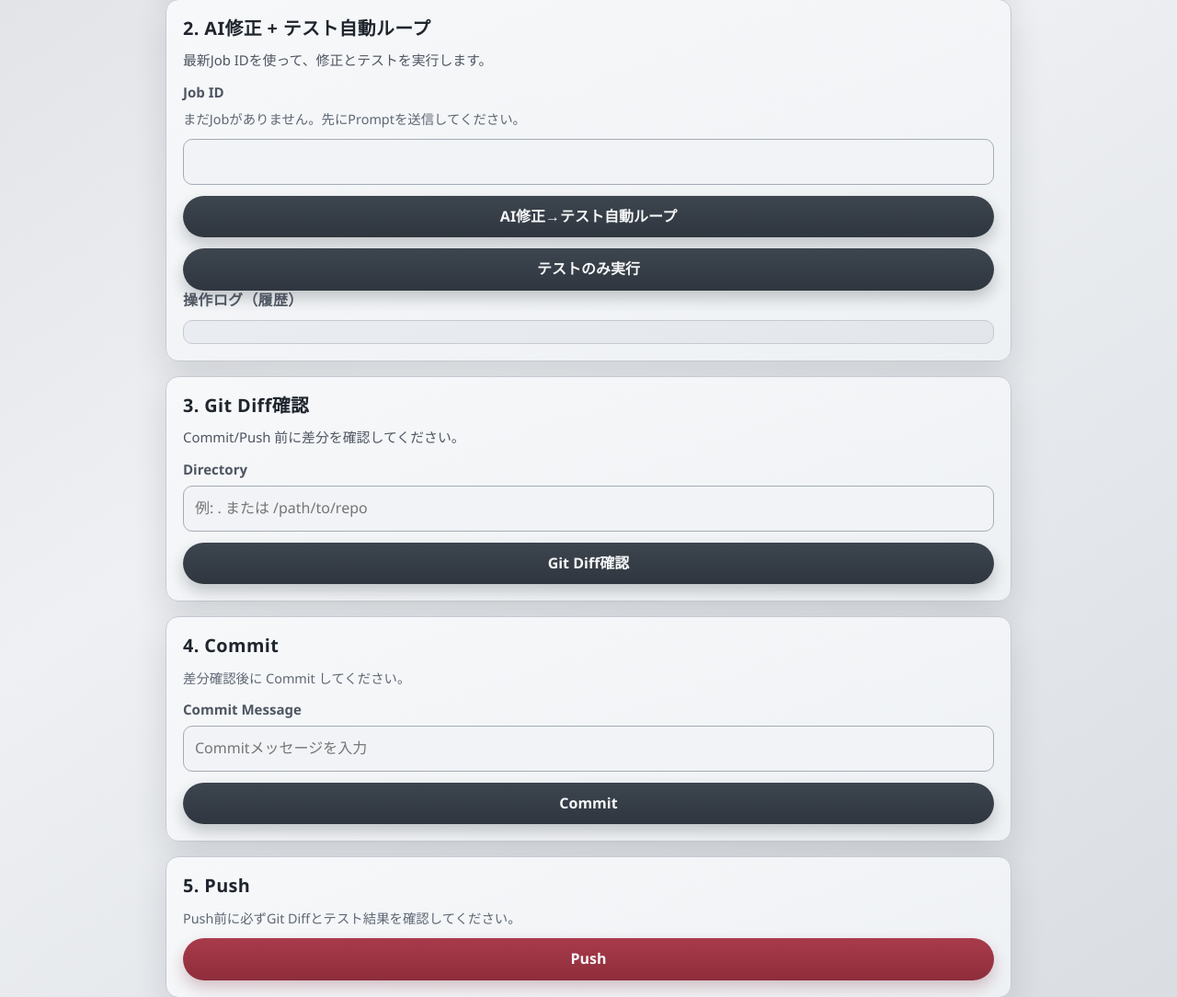
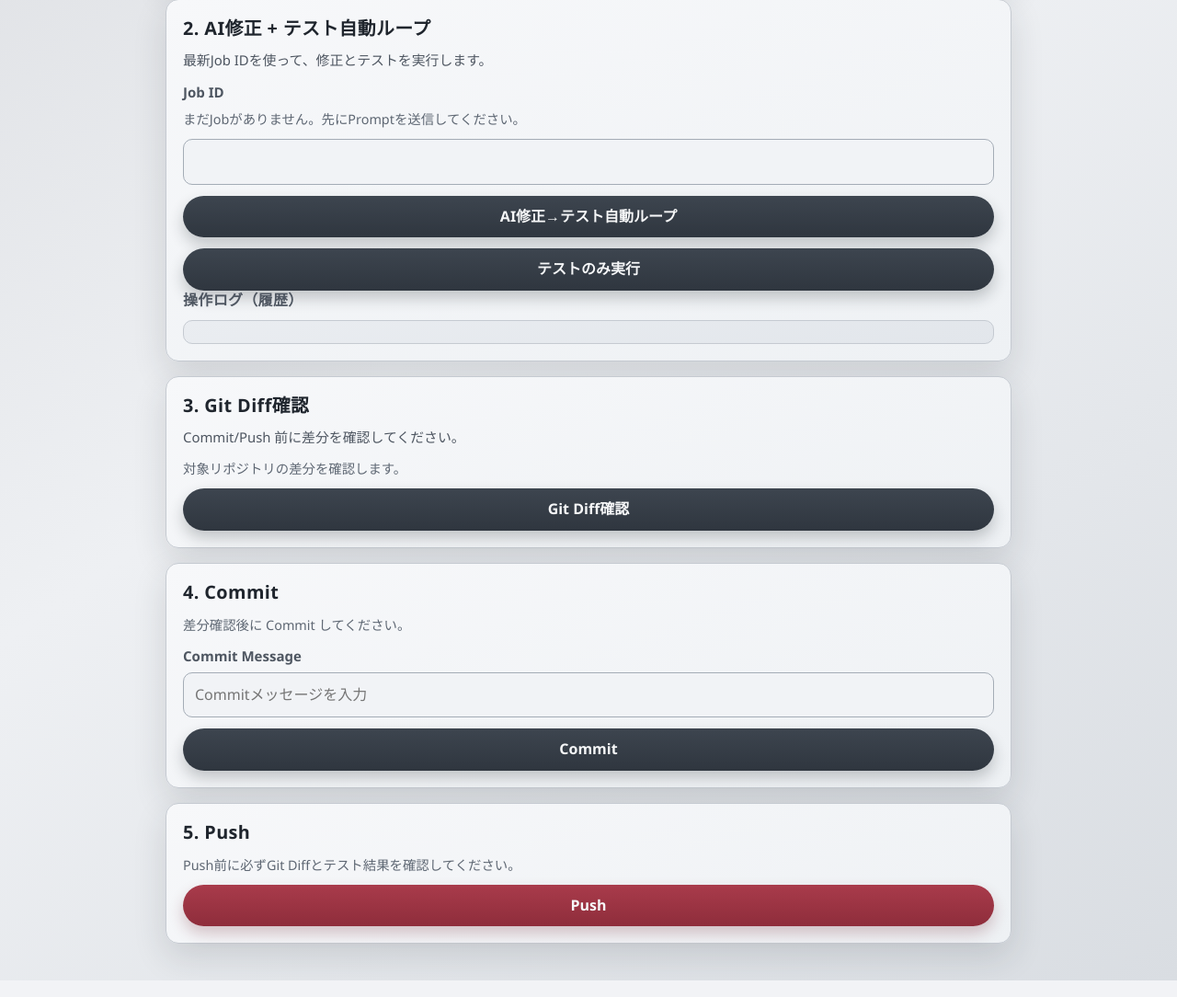
Before and after one commit to FallWaterBook/AiReq, a Django app: page /jobs in a window 1280 px wide. Shown: the part 668-1752 px from the top of the page at 92% size. Run offline with Django 5.2, Linux system fonts and the light colour scheme; data that the repository does not hold is empty.

Commit message:
テスト

````diff
--- a/AiReq/settings.py
+++ b/AiReq/settings.py
@@ -72,7 +72,7 @@ CODEX_TASK_TEMPLATE_PATH = os.getenv(
     str(BASE_DIR / "docs" / "CODEX_TASK_TEMPLATE.md"),
 )
 
-TARGET_REPO_DIR = r"C:\work\AiReq"
+TARGET_REPO_DIR = r"/home/centos/work/AiReq"
 
 LOGGING = {
     "version": 1,
--- a/jobs/views.py
+++ b/jobs/views.py
@@ -117,15 +117,12 @@ def build_target_files_source_code(file_paths: list[str]) -> str:
             logger.exception("Failed to read target file source: %s", abs_path)
             raise RuntimeError(f"failed to read target file source: {file_path}") from exc
 
-        language = "python" if file_path.endswith(".py") else "text"
         sections.append(
             "\n".join(
                 [
                     f"## FILE: {file_path}",
                     "",
-                    f"```{language}",
                     code,
-                    "```",
                 ]
             )
         )
@@ -555,7 +552,7 @@ def run_git_diff() -> tuple[dict | None, str | None]:
     return {
         "directory": str(target_dir),
         "diff": diff_text,
-        "is_clean": diff_text == "",
+        "is_clean": not diff_text.strip(),
     }, None
 
 
--- a/templates/jobs/form.html
+++ b/templates/jobs/form.html
@@ -323,10 +323,7 @@
       <p class="section-note">Commit/Push 前に差分を確認してください。</p>
       <form method="post" action="/git-diff">
         {% csrf_token %}
-        <div class="field">
-          <label for="directory">Directory</label>
-          <input id="directory" name="directory" type="text" value="{{ git_directory }}" size="60" placeholder="例: . または /path/to/repo">
-        </div>
+        <p class="hint">対象リポジトリの差分を確認します。</p>
         <div class="actions">
           <button type="submit">Git Diff確認</button>
         </div>
````
Also changed, not shown: 1 other file.
